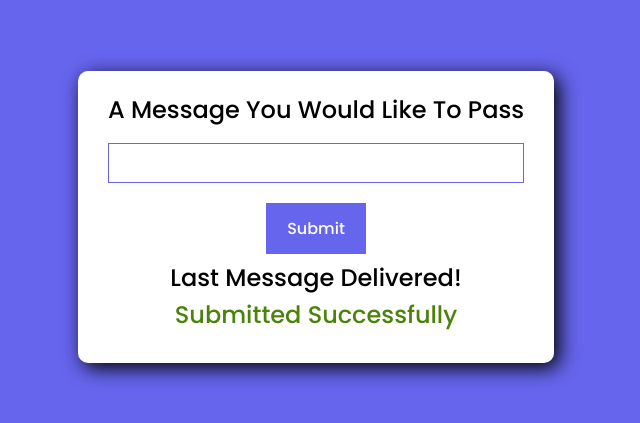
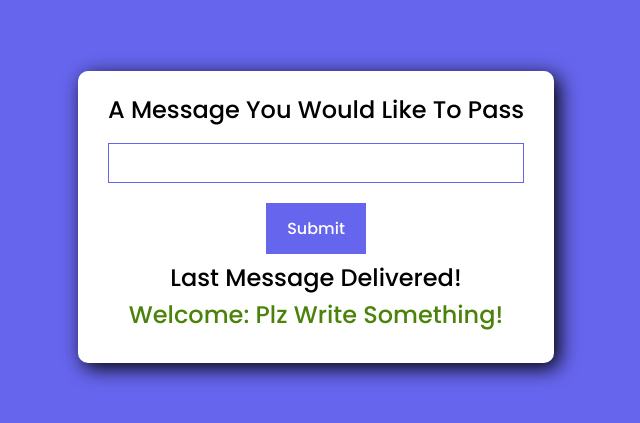
Before and after one commit to Omkar141998/2nd-Javascript-Project, a plain HTML site: page index.html in a window 1280 px wide. Shown: the part 183-606 px from the top of the page, without its empty margins (324-964 px from the left). Drawn offline with Linux system fonts and the light colour scheme.

Commit message:
Change last tag text

```diff
--- a/index.html
+++ b/index.html
@@ -17,7 +17,7 @@
     </form>
     <h5 class="feedback">Please enter a value to pass</h5>
     <h4 class="">Last Message Delivered!</h4>
-    <h4 class="Greeting">Submitted Successfully</h4>
+    <h4 class="Greeting">Welcome: Plz Write Something!</h4>
 
     </div>
     <script src="file.js"></script>
```
